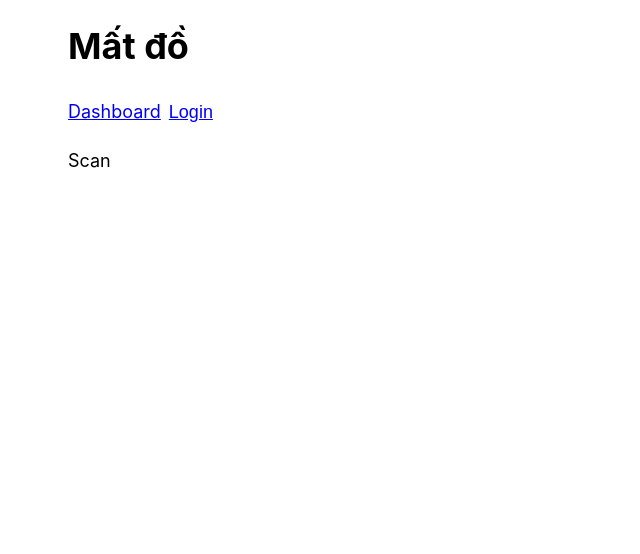
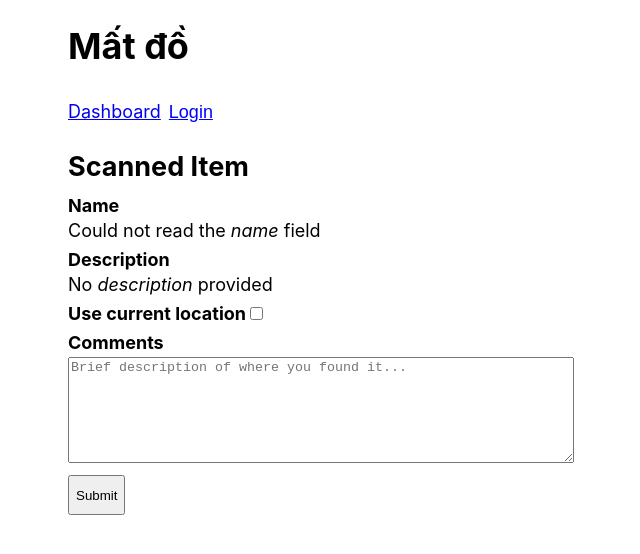
Before and after one commit to vanister/mat-do, a React (Create React App) app in the folder app/: page /scan/1 in a window 1280 px wide. Shown: the top 554 px of the page, without its empty margins (60-700 px from the left). Built offline with nearby package versions, Linux system fonts and the light colour scheme; no server answers.

Commit message:
Roughly laid out scan page

```diff
--- a/app/src/pages/scan/Scan.scss
+++ b/app/src/pages/scan/Scan.scss
@@ -0,0 +1,21 @@
+.scan-page {
+  #commentForm {
+    .form-field {
+      margin: 0.5rem 0;
+    }
+
+    .field-title {
+      font-weight: bold;
+    }
+
+    .field-input {
+      margin-top: 0.25rem;
+    }
+  }
+
+  #commentField {
+    width: 100%;
+    max-width: 500px;
+    min-height: 100px;
+  }
+}
--- a/app/src/pages/scan/Scan.tsx
+++ b/app/src/pages/scan/Scan.tsx
@@ -1,7 +1,71 @@
-import React from 'react';
+import React, { useState } from 'react';
+import { useParams } from 'react-router-dom';
+import useScannedInfo from '../../hooks/useScannedInfo';
 
 import './Scan.scss';
+import Title from '../../components/Title';
 
 export default function Scan() {
-  return <div>Scan</div>;
+  const [useCurrentLocation, setUseCurrentLocation] = useState<boolean>(false);
+  const [comments, setComments] = useState<string>('');
+  const { id } = useParams<{ id: string }>();
+  const item = useScannedInfo();
+
+  function handleCommentFormSubmit(e: React.FormEvent) {
+    e.preventDefault();
+    // todo - post the id + comments and location to /scan endpoint
+  }
+
+  function handleCommentChange(e: React.ChangeEvent<HTMLTextAreaElement>) {
+    setComments(e.target.value);
+  }
+
+  return (
+    <div className="scan-page">
+      <Title>Scanned Item</Title>
+
+      <form id="commentForm" onSubmit={handleCommentFormSubmit}>
+        <div className="form-field">
+          <label className="field-title">Name</label>
+          <div className='field-input'>
+            {item?.name || <span>Could not read the <em>name</em> field</span>}
+          </div>
+        </div>
+        <div className="form-field">
+          <label className="field-title">Description</label>
+          <div className='field-input'>
+            {item?.description || <span>No <em>description</em> provided</span>}
+          </div>
+        </div>
+        <div className='form-field'>
+          <label className="field-title">
+            Use current location
+          </label>
+          <input
+            className='field-input'
+            type="checkbox"
+            checked={useCurrentLocation}
+            onChange={() => setUseCurrentLocation(!useCurrentLocation)} />
+        </div>
+        <div className='form-field'>
+          <label className='field-title' htmlFor="commentField">
+            Comments
+          </label>
+          <div className='field-input'>
+            <textarea
+              placeholder="Brief description of where you found it..."
+              id="commentField"
+              rows={4}
+              maxLength={200}
+              value={comments}
+              onChange={handleCommentChange}>
+            </textarea>
+          </div>
+        </div>
+        <div className="actions">
+          <button type="submit">Submit</button>
+        </div>
+      </form>
+    </div>
+  );
 }
```
